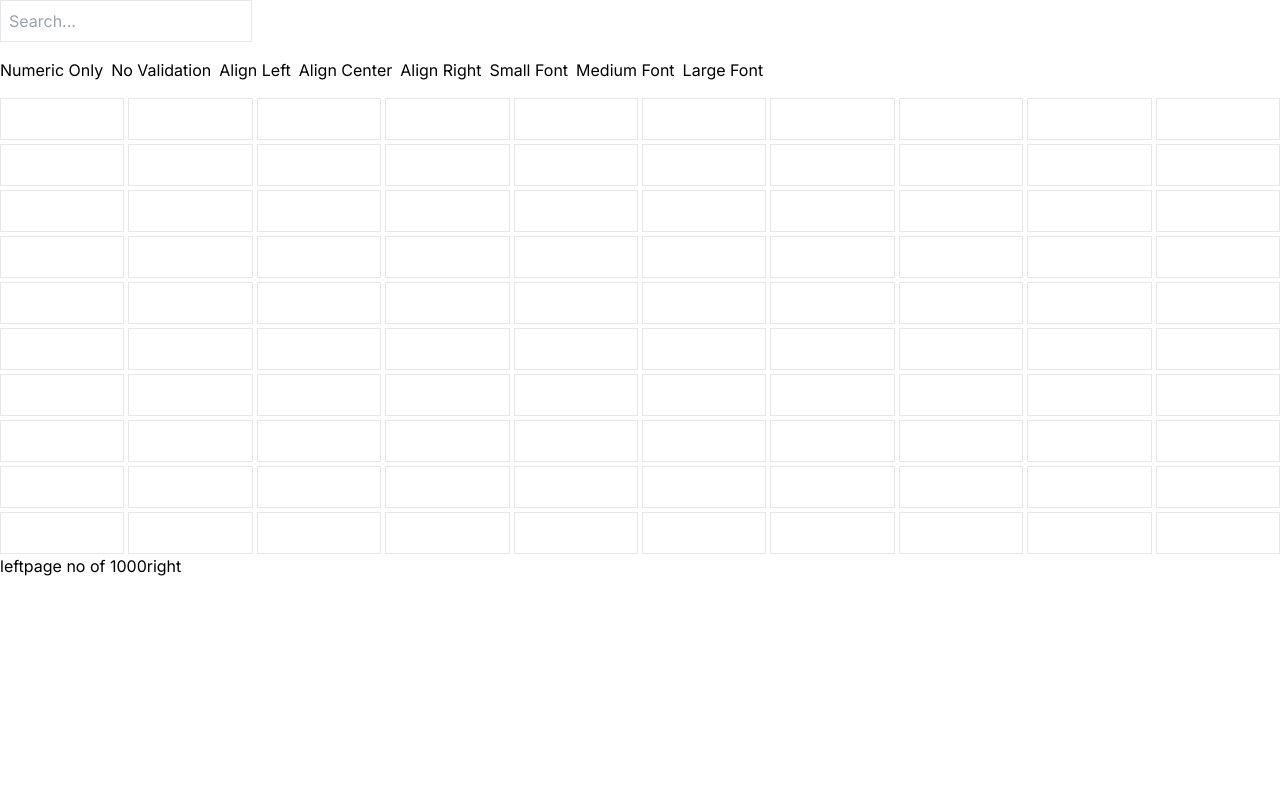
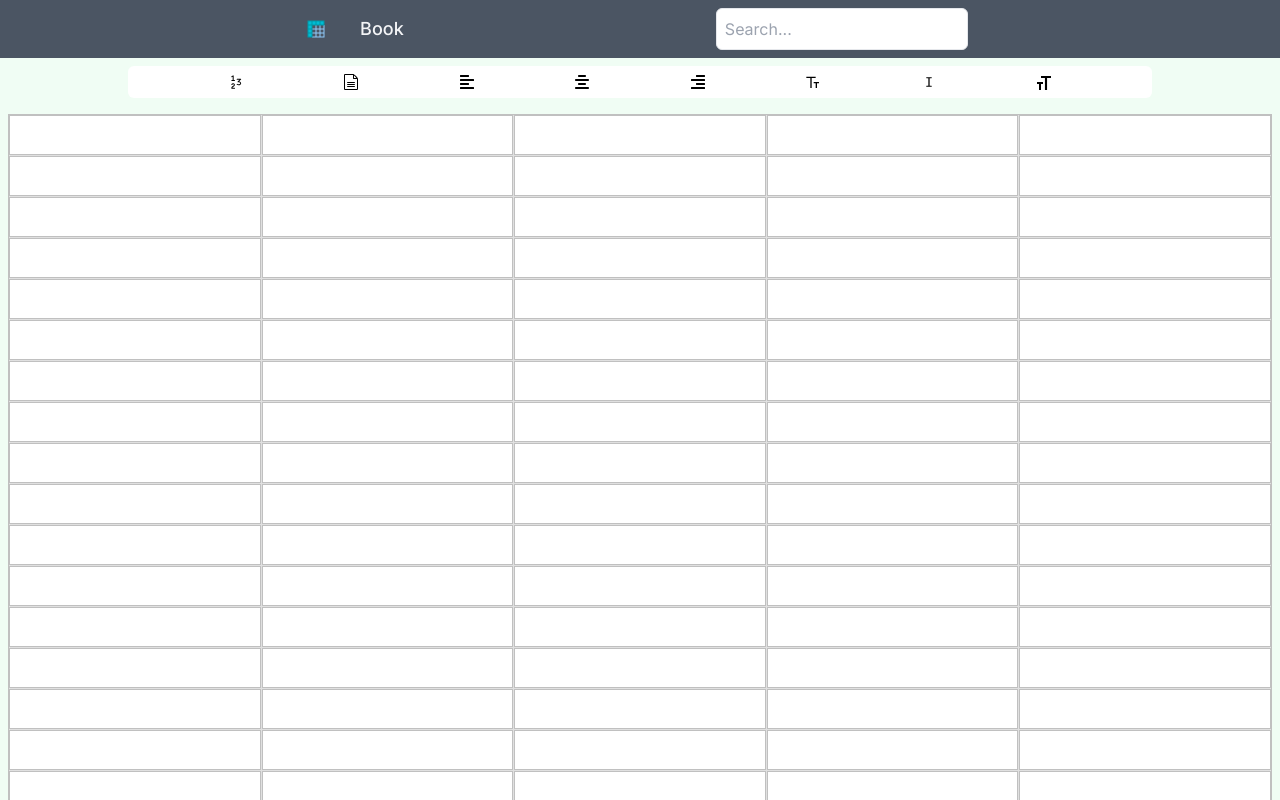
Before and after one commit to Oshankhan/spreadsheet-app, a Next.js app: page / in a window 1280 px wide. Shown: the top 800 px of the page. Built offline with nearby package versions, Linux system fonts and the light colour scheme.

Commit message:
Final changes before undo and redo

```diff
--- a/app/component/Grid.js
+++ b/app/component/Grid.js
@@ -60,14 +60,15 @@ const Grid = () => {
   };
 
   return (
-    <div>
+    <div className="flex flex-col items-center justify-center">
       <Toolbar selectedCell={selectedCell} applyValidation={applyValidation} />
 
-      <div className="grid grid-cols-10 gap-1">
+      <div className="grid grid-cols-10 gap-1 m-2">
         {filteredCells
           .slice((currentPage - 1) * 100, currentPage * 100)
 
-          .map((cell, index) => (
+          .map((cell, index) => {
+            return (
               <input
                 key={index}
                 type="text"
@@ -79,18 +80,20 @@ const Grid = () => {
                     e.target.value
                   )
                 }
-              className={`border p-2 text-${cell.alignment} ${
+                className={`border p-2 w-full text-${cell.alignment} ${
                   cell.fontSize === "small"
                     ? "text-sm"
                     : cell.fontSize === "large"
                     ? "text-lg"
                     : "text-base"
                 }`}
+                style={{ textAlign: cell.alignment }}
               />
-          ))}
+            );
+          })}
       </div>
       <Pagiantion
-        selectedCell={selectedCell}
+        selectedCell={currentPage}
         ChangePageIndex={ChangePageIndex}
       />
     </div>
--- a/app/component/Pagiantion.js
+++ b/app/component/Pagiantion.js
@@ -2,10 +2,22 @@ import React from "react";
 
 const Pagiantion = ({ selectedCell, ChangePageIndex }) => {
   return (
-    <div>
-      <button onClick={() => ChangePageIndex("left")}>left</button>
-      <span>page no {selectedCell} of 1000</span>
-      <button onClick={() => ChangePageIndex("right")}>right</button>
+    <div className="flex items-center justify-center space-x-4 p-4">
+      <button
+        onClick={() => ChangePageIndex("left")}
+        className="px-4 py-2 bg-gray-600 text-white rounded hover:bg-gray-300 focus:outline-none focus:ring-2 focus:ring-blue-300"
+      >
+        Left
+      </button>
+      <span className="text-lg font-semibold text-gray-700">
+        Page {selectedCell} of 100
+      </span>
+      <button
+        onClick={() => ChangePageIndex("right")}
+        className="px-4 py-2 bg-gray-600 text-white rounded hover:bg-gray-300 focus:outline-none focus:ring-2 focus:ring-blue-300"
+      >
+        Right
+      </button>
     </div>
   );
 };
--- a/app/component/SearchBar.js
+++ b/app/component/SearchBar.js
@@ -1,6 +1,7 @@
 // components/SearchBar.js
 "use client";
 import React from "react";
+import { FcDataSheet } from "react-icons/fc";
 import { useStore } from "../store/store";
 const SearchBar = () => {
   const setSearchQuery = useStore((state) => state.setSearchQuery);
@@ -10,12 +11,19 @@ const SearchBar = () => {
   };
 
   return (
-    <input
-      type="text"
-      placeholder="Search..."
-      onChange={handleSearch}
-      className="border p-2 mb-4"
-    />
+    <div className=" flex items-center justify-evenly bg-gray-600 w-full">
+      <div className="flex items-center justify-evenly ">
+        <FcDataSheet className="h-6 w-6" />
+        <p className="text-gray-100 text-lg font-medium ml-8"> Book</p>
+      </div>
+
+      <input
+        type="text"
+        placeholder="Search..."
+        onChange={handleSearch}
+        className="border p-2 m-2  rounded-md"
+      />
+    </div>
   );
 };
 
--- a/app/component/Toolbar.js
+++ b/app/component/Toolbar.js
@@ -1,35 +1,44 @@
 "use client";
 import React from "react";
 import { useStore } from "../store/store";
-
+import { GoNumber } from "react-icons/go";
+import { FaAlignLeft, FaAlignRight } from "react-icons/fa";
+import { RiFontSize2 } from "react-icons/ri";
+import { FaAlignCenter } from "react-icons/fa6";
+import { ImFileText2, ImFontSize } from "react-icons/im";
+import { RxFontRoman } from "react-icons/rx";
 const Toolbar = ({ selectedCell, applyValidation }) => {
   const setFormat = useStore((state) => state.setFormat);
 
   return (
-    <div className="flex space-x-2 mb-4">
-      <button onClick={() => applyValidation("number")}>Numeric Only</button>
-      <button onClick={() => applyValidation(null)}>No Validation</button>
+    <div className="flex w-[80%] h-8 my-2 justify-evenly rounded-md  bg-white">
+      <button onClick={() => applyValidation("number")}>
+        <GoNumber />
+      </button>
 
+      <button onClick={() => applyValidation(null)}>
+        <ImFileText2 />
+      </button>
       {/* Alignment buttons */}
       <button onClick={() => setFormat(selectedCell, "alignment", "left")}>
-        Align Left
+        <FaAlignLeft />
       </button>
       <button onClick={() => setFormat(selectedCell, "alignment", "center")}>
-        Align Center
+        <FaAlignCenter />
       </button>
       <button onClick={() => setFormat(selectedCell, "alignment", "right")}>
-        Align Right
+        <FaAlignRight />
       </button>
 
       {/* Font size buttons */}
       <button onClick={() => setFormat(selectedCell, "fontSize", "small")}>
-        Small Font
+        <RiFontSize2 />
       </button>
       <button onClick={() => setFormat(selectedCell, "fontSize", "medium")}>
-        Medium Font
+        <RxFontRoman />
       </button>
       <button onClick={() => setFormat(selectedCell, "fontSize", "large")}>
-        Large Font
+        <ImFontSize />
       </button>
     </div>
   );
--- a/app/globals.css
+++ b/app/globals.css
@@ -25,3 +25,38 @@ body {
     text-wrap: balance;
   }
 }
+button {
+  background-color: white;
+}
+
+button:hover {
+  background-color: #ccddeb;
+  border-radius: 2px;
+}
+
+.grid {
+  display: grid;
+  grid-template-columns: repeat(5, 1fr);
+  gap: 1px;
+  background-color: #e0e0e0;
+  border: 1px solid #c0c0c0;
+}
+
+.grid input {
+  border: 1px solid #c0c0c0;
+  padding: 8px;
+  text-align: left;
+  background-color: #ffffff;
+  height: 40px;
+  box-sizing: border-box;
+}
+
+.grid input:hover {
+  background-color: #f0f0f0;
+  cursor: pointer;
+}
+
+.grid input:focus {
+  outline: none;
+  border-color: #007bff;
+}
--- a/app/page.js
+++ b/app/page.js
@@ -4,7 +4,7 @@ import SearchBar from "./component/SearchBar";
 
 const page = () => {
   return (
-    <div>
+    <div className="flex flex-col items-center justify-center bg-green-50">
       <SearchBar />
       <Grid />
     </div>
--- a/package.json
+++ b/package.json
@@ -12,6 +12,7 @@
     "next": "14.2.5",
     "react": "^18",
     "react-dom": "^18",
+    "react-icons": "^5.2.1",
     "zustand": "^4.5.4"
   },
   "devDependencies": {
```
Also changed, not shown: 1 other file (tests, documents, lock files or other folders). Lines whose indentation alone changed are shown as unchanged.
